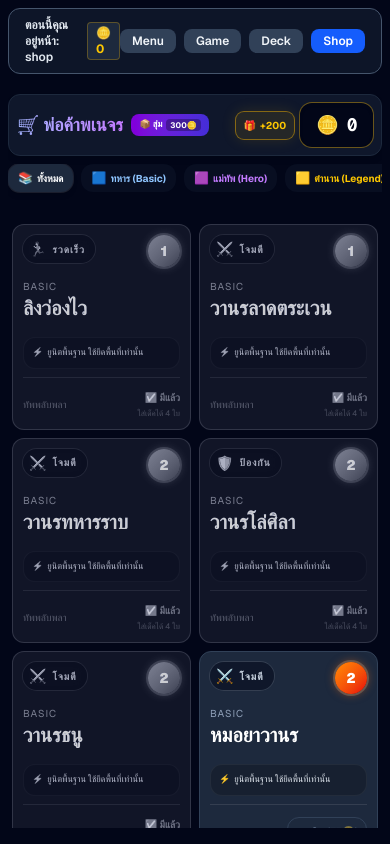
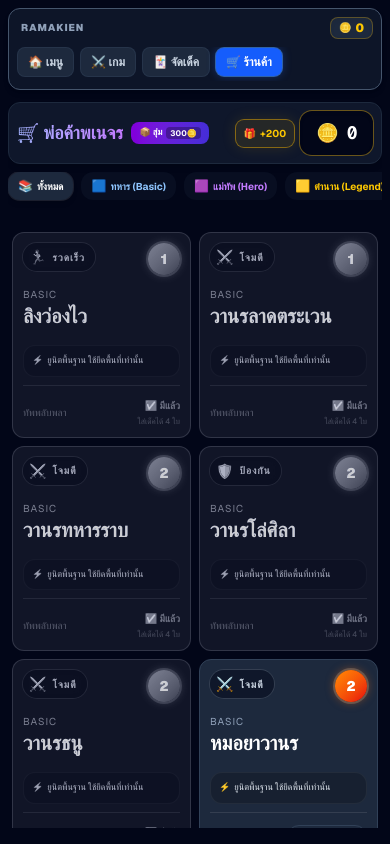
Before and after one commit to Alakok77/Game-Demo, a Next.js app: page /shop in a window 390 px wide. Built offline with nearby package versions, Linux system fonts and the light colour scheme.

Commit message:
style: Revamp Navigation bar for flawless mobile UX

```diff
--- a/components/Navigation.tsx
+++ b/components/Navigation.tsx
@@ -4,10 +4,10 @@ import Link from "next/link";
 import { usePathname } from "next/navigation";
 
 const items = [
-  { href: "/menu", label: "Menu" },
-  { href: "/game", label: "Game" },
-  { href: "/deck", label: "Deck" },
-  { href: "/shop", label: "Shop" },
+  { href: "/menu", label: "🏠 เมนู" },
+  { href: "/game", label: "⚔️ เกม" },
+  { href: "/deck", label: "🃏 จัดเด็ค" },
+  { href: "/shop", label: "🛒 ร้านค้า" },
 ];
 
 import { loadProfile } from "@/progression/progression";
@@ -23,24 +23,32 @@ export function Navigation() {
   }, [pathname]);
 
   return (
-    <div className="mb-4 flex items-center justify-between rounded-xl border border-slate-600 bg-slate-900/90 px-4 py-2 text-xs text-slate-200">
-      <div className="font-semibold flex items-center gap-4">
-        <span>ตอนนี้คุณอยู่หน้า: {pathname.replace("/", "") || "menu"}</span>
-        <span className="font-bold text-yellow-400 bg-slate-800 px-2 py-0.5 rounded border border-yellow-500/30">🪙 {coins.toLocaleString()}</span>
+    <div className="mb-2 sm:mb-4 flex flex-col sm:flex-row items-stretch sm:items-center justify-between rounded-xl border border-slate-600 bg-slate-900/90 px-2 sm:px-4 py-2 gap-2 text-xs text-slate-200 shrink-0 shadow-md">
+      <div className="font-bold flex items-center justify-between sm:justify-start gap-4">
+        <span className="hidden sm:inline">หน้าปัจจุบัน: <span className="text-white uppercase tracking-wider">{pathname.replace("/", "") || "menu"}</span></span>
+        <span className="sm:hidden font-black text-slate-400 uppercase tracking-widest text-[10px] pl-1">Ramakien</span>
+        <span className="font-black text-yellow-400 bg-slate-800 px-2 py-0.5 rounded-lg border border-yellow-500/30 flex items-center gap-1 shadow-inner">
+          <span className="text-[10px] sm:text-xs">🪙</span> {coins.toLocaleString()}
+        </span>
       </div>
-      <div className="flex items-center gap-2">
-        {items.map((it) => (
+      <div className="flex items-center gap-1.5 sm:gap-2 overflow-x-auto custom-scrollbar pb-1 sm:pb-0" style={{ scrollbarWidth: "none" }}>
+        {items.map((it) => {
+          const isActive = pathname === it.href;
+          return (
             <Link
               key={it.href}
               href={it.href}
               className={[
-              "rounded-lg px-3 py-1 font-semibold transition",
-              pathname === it.href ? "bg-blue-600 text-white" : "bg-slate-700 text-slate-100 hover:bg-slate-600",
+                "rounded-lg px-2.5 sm:px-3 py-1.5 sm:py-1 font-bold transition-all flex-shrink-0 whitespace-nowrap active:scale-95",
+                isActive
+                 ? "bg-blue-600 text-white shadow-[0_0_10px_rgba(37,99,235,0.4)] ring-1 ring-blue-400/50"
+                 : "bg-slate-800 text-slate-300 hover:bg-slate-700 hover:text-white border border-slate-700/50",
               ].join(" ")}
             >
               {it.label}
             </Link>
-        ))}
+          );
+        })}
       </div>
     </div>
   );
```
Lines whose indentation alone changed are shown as unchanged.
